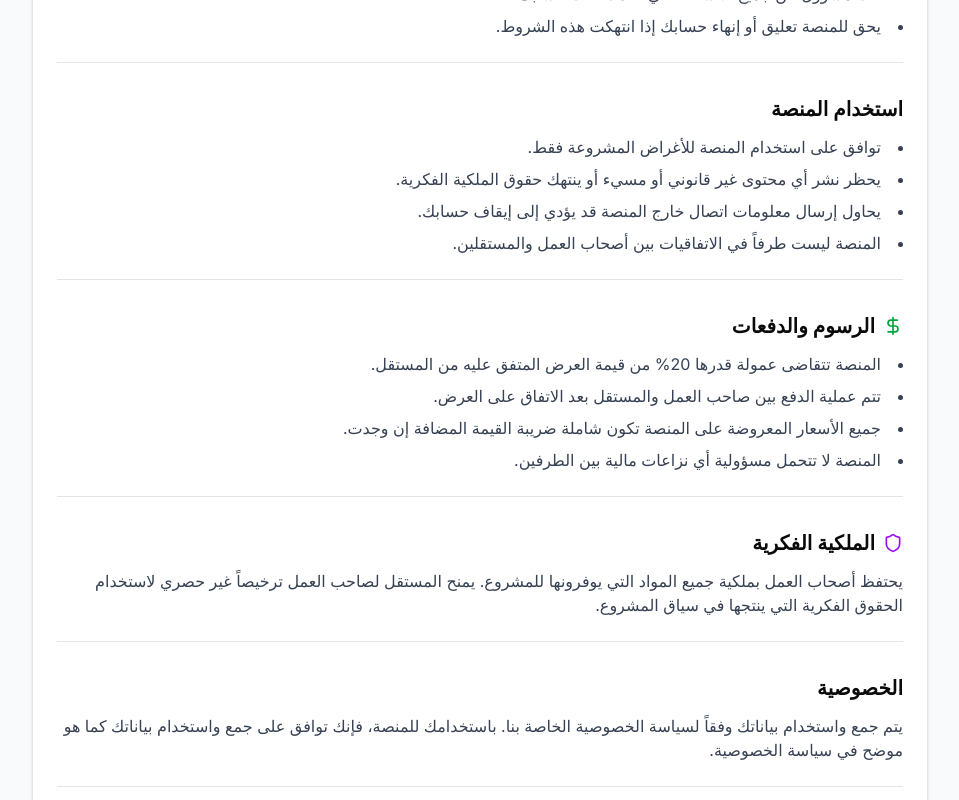
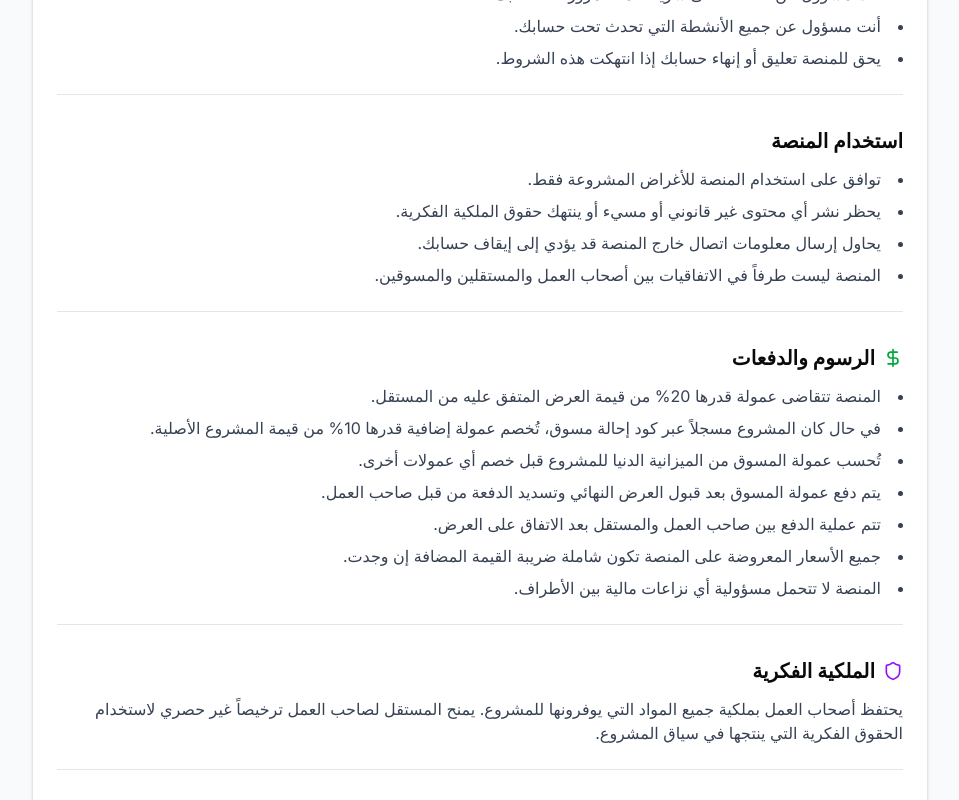
Before and after one commit to pbhweb/project, a Next.js app: page /terms in a window 1280 px wide. Shown: the part 891-1691 px from the top of the page, without its empty margins (160-1119 px from the left). Built offline with nearby package versions, Linux system fonts and the light colour scheme.

Commit message:
Update page.tsx

```diff
--- a/app/terms/page.tsx
+++ b/app/terms/page.tsx
@@ -23,6 +23,7 @@ const termsData = [
       "المنصة: هي موقع WorkHub الإلكتروني الذي يربط بين أصحاب العمل والمستقلين.",
       "صاحب العمل: هو أي شخص أو كيان ينشر مشروعاً على المنصة.",
       "المستقل: هو أي شخص مسجل في المنصة يقدم عروضاً لتنفيذ المشاريع.",
+      "المسوق: هو أي شخص مسجل في المنصة يقوم بالترويج للمشاريع مقابل عمولة.",
       "المشروع: هو أي عمل أو خدمة ينشرها صاحب العمل على المنصة.",
       "العرض: هو اقتراح من مستقل لتنفيذ مشروع مقابل مبلغ مالي ومدة زمنية محددة.",
     ],
@@ -44,7 +45,7 @@ const termsData = [
       "توافق على استخدام المنصة للأغراض المشروعة فقط.",
       "يحظر نشر أي محتوى غير قانوني أو مسيء أو ينتهك حقوق الملكية الفكرية.",
       "يحاول إرسال معلومات اتصال خارج المنصة قد يؤدي إلى إيقاف حسابك.",
-      "المنصة ليست طرفاً في الاتفاقيات بين أصحاب العمل والمستقلين.",
+      "المنصة ليست طرفاً في الاتفاقيات بين أصحاب العمل والمستقلين والمسوقين.",
     ],
   },
   {
@@ -52,9 +53,12 @@ const termsData = [
     title: "الرسوم والدفعات",
     content: [
       "المنصة تتقاضى عمولة قدرها 20% من قيمة العرض المتفق عليه من المستقل.",
+      "في حال كان المشروع مسجلاً عبر كود إحالة مسوق، تُخصم عمولة إضافية قدرها 10% من قيمة المشروع الأصلية.",
+      "تُحسب عمولة المسوق من الميزانية الدنيا للمشروع قبل خصم أي عمولات أخرى.",
+      "يتم دفع عمولة المسوق بعد قبول العرض النهائي وتسديد الدفعة من قبل صاحب العمل.",
       "تتم عملية الدفع بين صاحب العمل والمستقل بعد الاتفاق على العرض.",
       "جميع الأسعار المعروضة على المنصة تكون شاملة ضريبة القيمة المضافة إن وجدت.",
-      "المنصة لا تتحمل مسؤولية أي نزاعات مالية بين الطرفين.",
+      "المنصة لا تتحمل مسؤولية أي نزاعات مالية بين الأطراف.",
     ],
   },
   {
```
